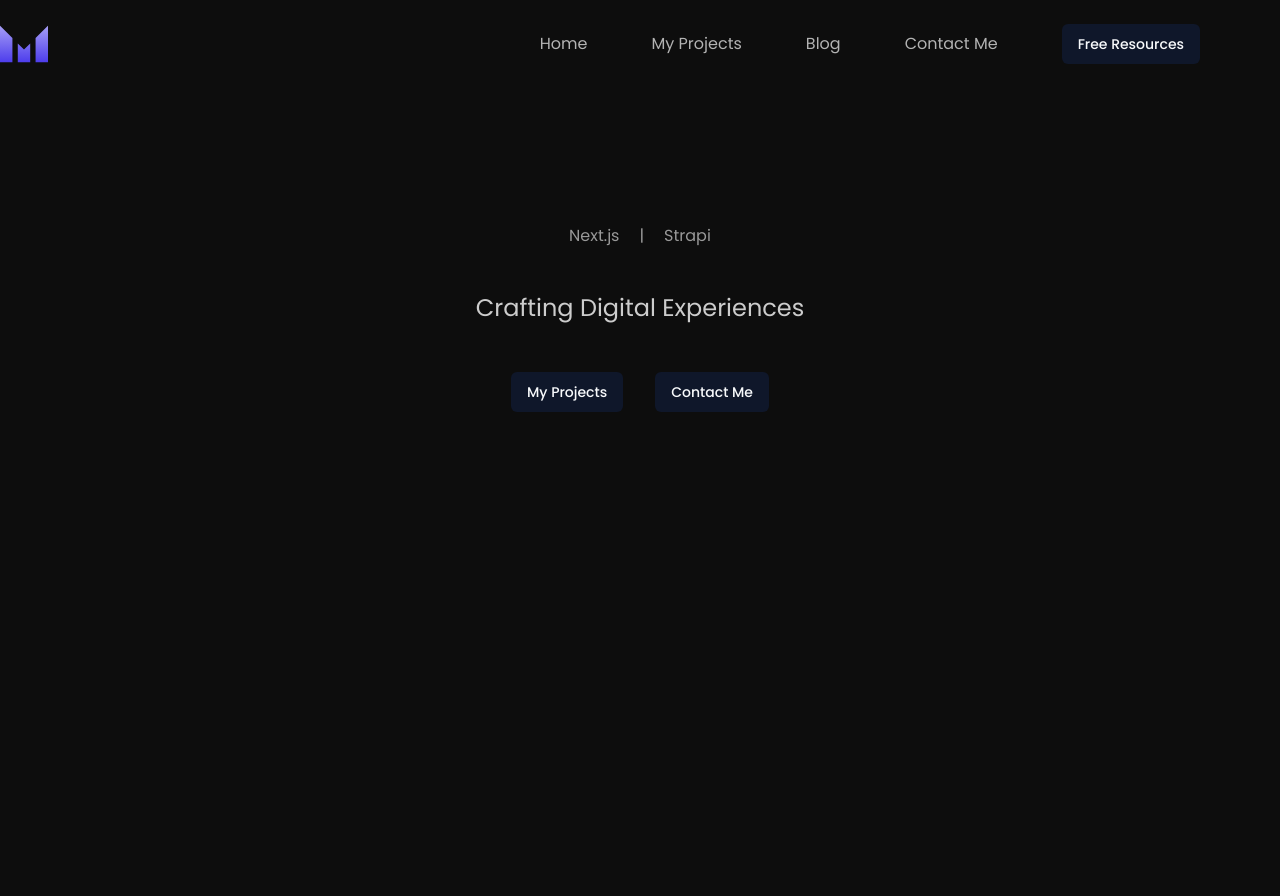
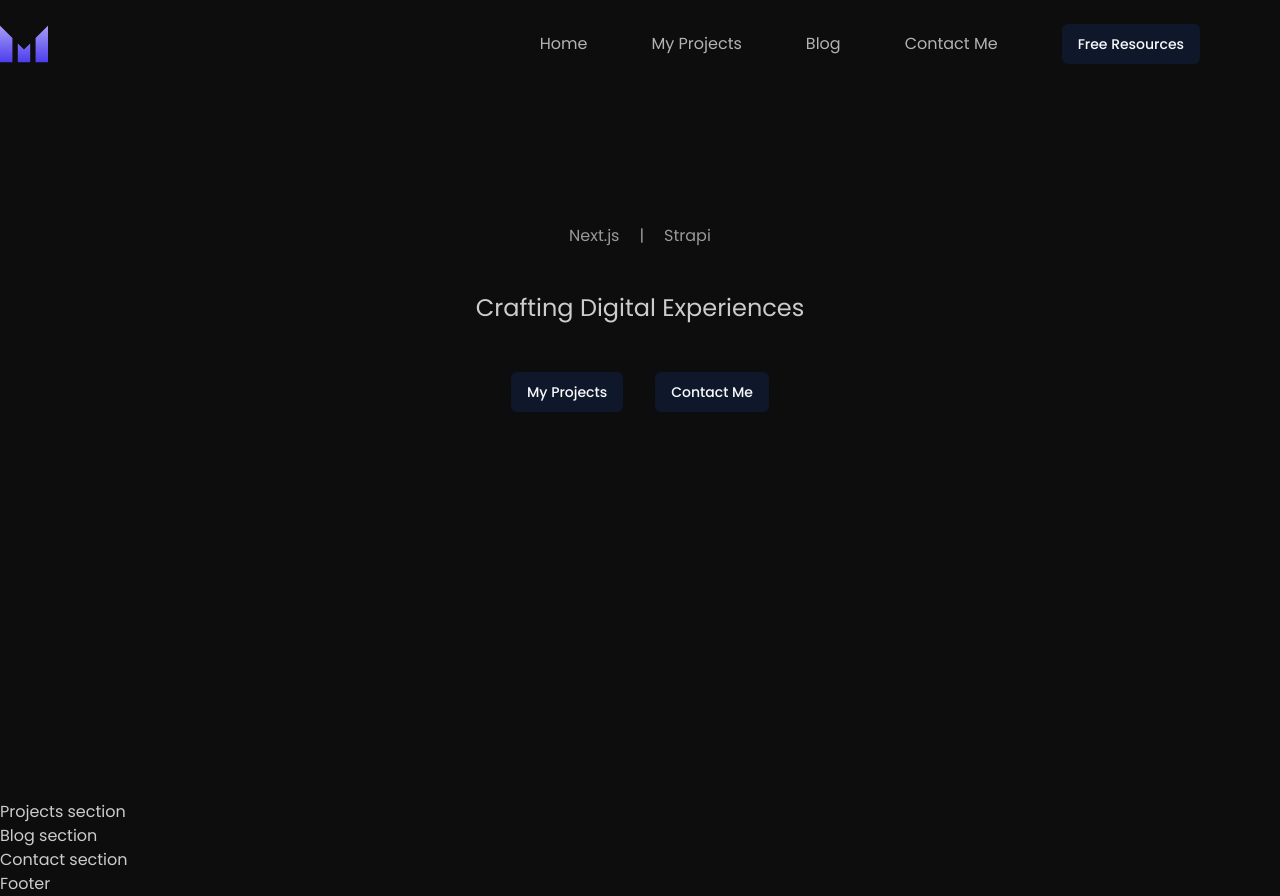
Before and after one commit to manjeshrv592/manjesh, a Next.js app: page / in a window 1280 px wide. Before the commit the page ends 800 px from the top, so only its background shows below. Built offline with nearby package versions, Linux system fonts and the light colour scheme.

Commit message:
Added bolerplate for home page sections

```diff
--- a/app/layout.jsx
+++ b/app/layout.jsx
@@ -3,6 +3,8 @@ import { Poppins as FontSans } from 'next/font/google';
 import { cn } from '@/lib/utils';
 import { ThemeProvider } from '@/context/ThemeProvider';
 import { Analytics } from '@vercel/analytics/react';
+import Header from '@/components/Header';
+import Footer from '@/components/Footer';
 
 const fontSans = FontSans({
   subsets: ['latin'],
@@ -11,8 +13,9 @@ const fontSans = FontSans({
 });
 
 export const metadata = {
-  title: 'Create Next App',
-  description: 'Generated by create next app',
+  title: 'Home',
+  description:
+    "Hello, I'm Manjesh, a Full Stack Web Developer. Explore my diverse portfolio showcasing a blend of creativity and technical expertise. From front-end aesthetics to back-end functionality, each project reflects my passion for web development. Open for collaboration and discussion about your projects – let's build something remarkable together!",
 };
 
 export default function RootLayout({ children }) {
@@ -23,7 +26,11 @@ export default function RootLayout({ children }) {
           'min-h-screen font-sans antialiased bg-dark text-mj-grey-200',
           fontSans.variable
         )}>
-        <ThemeProvider>{children}</ThemeProvider>
+        <ThemeProvider>
+          <Header />
+          {children}
+          <Footer />
+        </ThemeProvider>
         <Analytics />
       </body>
     </html>
--- a/app/page.jsx
+++ b/app/page.jsx
@@ -1,37 +1,16 @@
-import Header from '@/components/Header';
-import { Button } from '@/components/ui/button';
+import Blog from '@/components/sections/Blog';
+import Contact from '@/components/sections/Contact';
+import Hero from '@/components/sections/Hero';
+import Projects from '@/components/sections/Projects';
 
 const page = () => {
   return (
     <>
-      <Header />
       <main>
-        <section className='flex min-h-screen justify-center'>
-          <div className='pt-40 text-center xl:pt-56'>
-            <div className='mb-2 flex justify-center gap-5 text-mj-grey-400'>
-              <span>Next.js</span>
-              <span>|</span>
-              <span>Strapi</span>
-            </div>
-            <h1 className='h1 mb-3 flex flex-col gap-1 sm:flex-row sm:gap-3'>
-              <span className='gradient-primary bg-clip-text text-transparent'>
-                Web
-              </span>
-              <span className='gradient-primary bg-clip-text text-transparent'>
-                Developer
-              </span>
-            </h1>
-            <p className='mb-12 text-xl md:text-2xl'>
-              Crafting Digital Experiences
-            </p>
-            <div className='flex flex-col items-center justify-center gap-4 md:flex-row md:gap-8'>
-              <Button className='btn btn-outline btn-outline-secondary'>
-                My Projects
-              </Button>
-              <Button className='btn btn-primary btn-pseudo'>Contact Me</Button>
-            </div>
-          </div>
-        </section>
+        <Hero />
+        <Projects />
+        <Blog />
+        <Contact />
       </main>
     </>
   );
--- /dev/null
+++ b/components/Footer.jsx
@@ -0,0 +1,9 @@
+const Footer = () => {
+  return (
+    <footer className='section-padding'>
+      <div className='container'>Footer</div>
+    </footer>
+  );
+};
+
+export default Footer;
--- /dev/null
+++ b/components/sections/Blog.jsx
@@ -0,0 +1,9 @@
+const Blog = () => {
+  return (
+    <section className='section-padding'>
+      <div className='container'>Blog section</div>
+    </section>
+  );
+};
+
+export default Blog;
--- /dev/null
+++ b/components/sections/Contact.jsx
@@ -0,0 +1,9 @@
+const Contact = () => {
+  return (
+    <section className='section-padding'>
+      <div className='container'>Contact section</div>
+    </section>
+  );
+};
+
+export default Contact;
--- /dev/null
+++ b/components/sections/Hero.jsx
@@ -0,0 +1,34 @@
+import { Button } from '@/components/ui/button';
+
+const Hero = () => {
+  return (
+    <section className='flex min-h-screen justify-center'>
+      <div className='pt-40 text-center xl:pt-56'>
+        <div className='mb-2 flex justify-center gap-5 text-mj-grey-400'>
+          <span>Next.js</span>
+          <span>|</span>
+          <span>Strapi</span>
+        </div>
+        <h1 className='h1 mb-3 flex flex-col gap-1 sm:flex-row sm:gap-3'>
+          <span className='gradient-primary bg-clip-text text-transparent'>
+            Web
+          </span>
+          <span className='gradient-primary bg-clip-text text-transparent'>
+            Developer
+          </span>
+        </h1>
+        <p className='mb-12 text-xl md:text-2xl'>
+          Crafting Digital Experiences
+        </p>
+        <div className='flex flex-col items-center justify-center gap-4 md:flex-row md:gap-8'>
+          <Button className='btn btn-outline btn-outline-secondary'>
+            My Projects
+          </Button>
+          <Button className='btn btn-primary btn-pseudo'>Contact Me</Button>
+        </div>
+      </div>
+    </section>
+  );
+};
+
+export default Hero;
--- /dev/null
+++ b/components/sections/Projects.jsx
@@ -0,0 +1,9 @@
+const Projects = () => {
+  return (
+    <section className='section-padding'>
+      <div className='container'>Projects section</div>
+    </section>
+  );
+};
+
+export default Projects;
--- a/styles/theme.css
+++ b/styles/theme.css
@@ -3,6 +3,11 @@
 @tailwind utilities;
 
 @layer utilities {
+  /* Layouts */
+  .section-padding {
+    @apply p-8 md:p-12 lg:p-16;
+  }
+
   /* Typography */
   .h1 {
     @apply text-5xl md:text-6xl font-bold;
```
